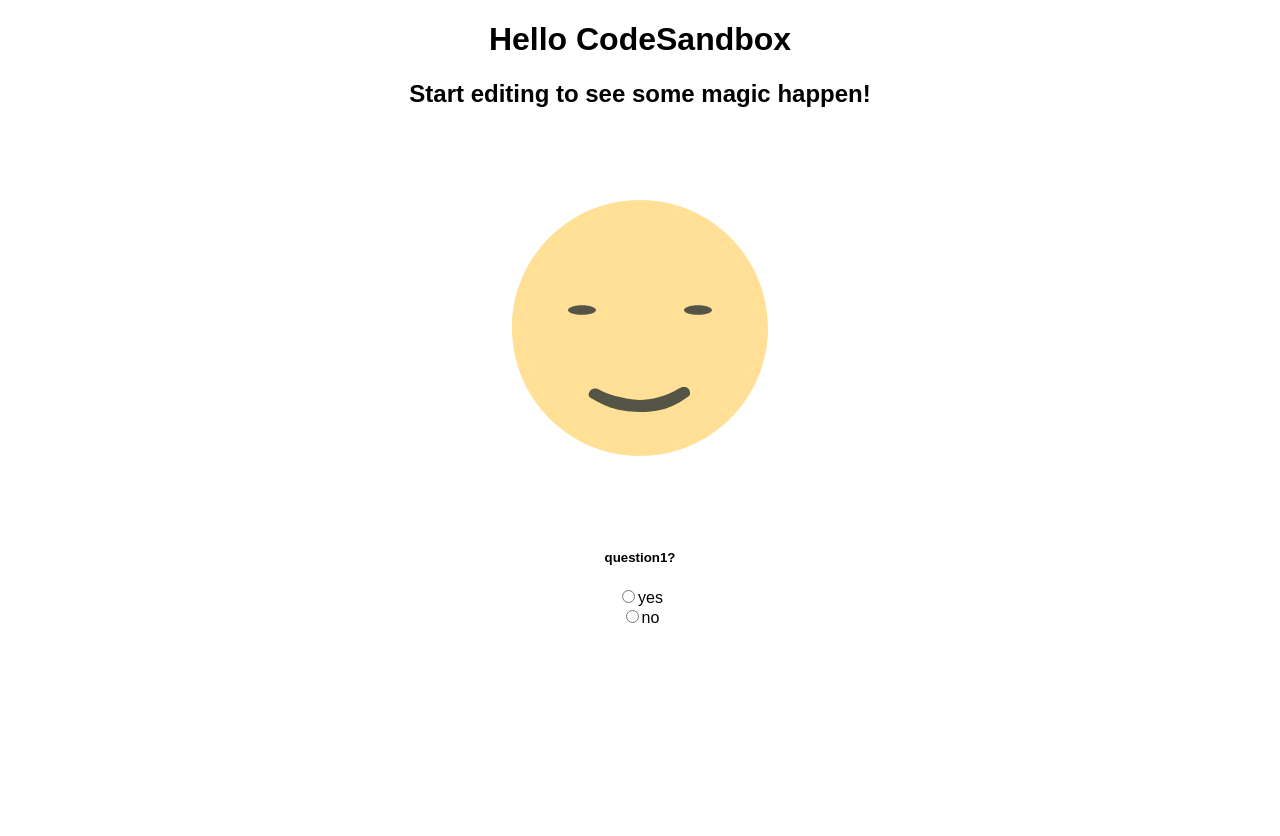
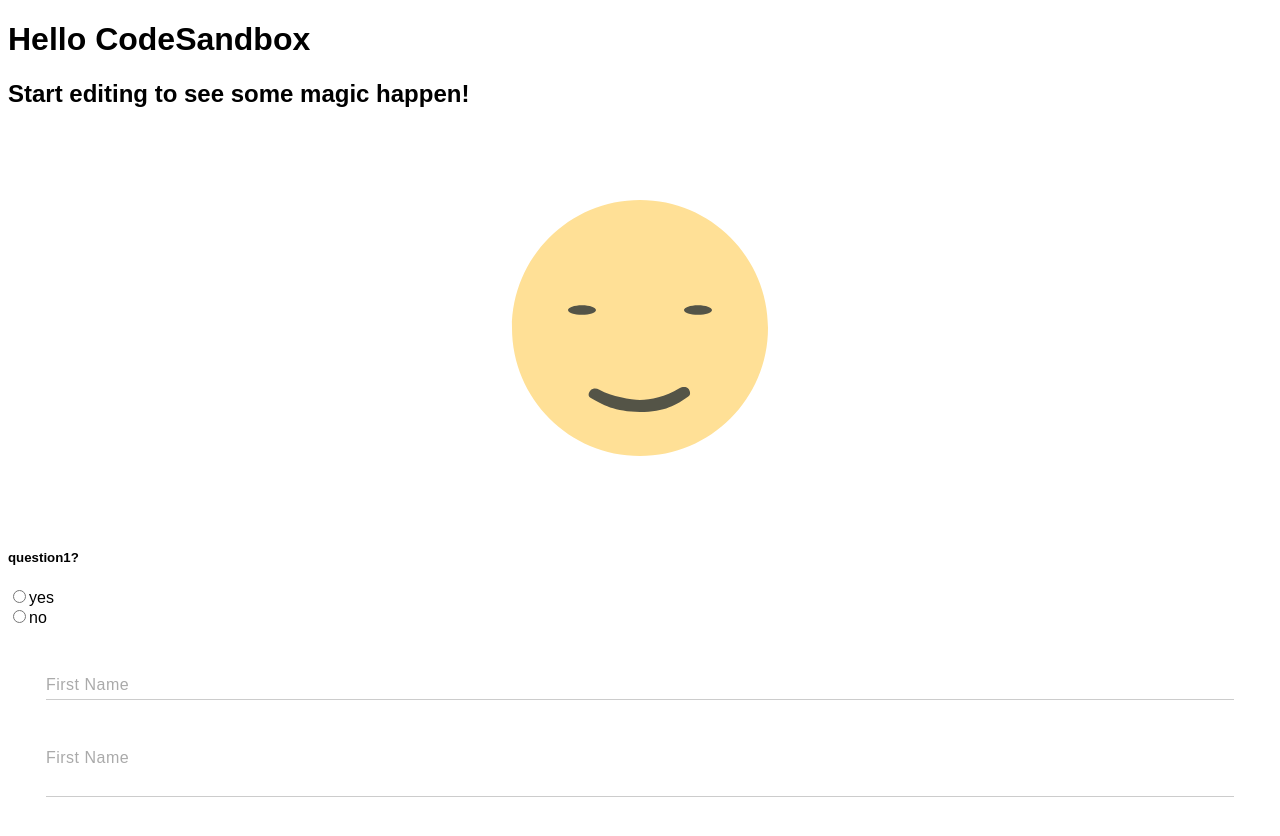
Before and after one commit to vinitecnico/lottiefiles-animation, a React (Create React App) app: page / in a window 1280 px wide. Shown: the top 836 px of the page. Before the commit the page ends 800 px from the top, so only its background shows below. Built offline with nearby package versions, Linux system fonts and the light colour scheme.

Commit message:
feat: created area

```diff
--- a/src/App.js
+++ b/src/App.js
@@ -83,6 +83,19 @@ export default function App() {
             <input type="submit" label="send" />
           </>
         )}
+
+        <div className="col-3 input-effect">
+          <input className="effect-16" type="text" placeholder="" />
+          <label>First Name</label>
+          <span className="focus-border"></span>
+        </div>
+
+        <div className="col-3 input-effect">
+          <textarea className="effect-16" type="text" placeholder="" />
+          <label>First Name</label>
+          <span className="focus-border"></span>
+        </div>
+
       </form>
     </div>
   );
--- a/src/styles.css
+++ b/src/styles.css
@@ -1,4 +1,82 @@
 .App {
   font-family: sans-serif;
-  text-align: center;
+  /* text-align: center; */
 }
+
+/* necessary to give position: relative to parent. */
+textarea,
+input[type="text"] {
+  caret-color: #4caf50;
+  font: 15px/24px "Lato", Arial, sans-serif;
+  color: #333;
+  width: 100%;
+  box-sizing: border-box;
+  letter-spacing: 1px;
+}
+
+textarea {
+  border: none;
+  overflow: auto;
+  outline: none;
+
+  -webkit-box-shadow: none;
+  -moz-box-shadow: none;
+  box-shadow: none;
+
+  resize: none; /*remove the resize handle on the bottom right*/
+}
+
+textarea:focus {
+  border-bottom: 0;
+}
+
+:focus {
+  outline: none;
+}
+
+.col-3 {
+  /* float: left; */
+  /* width: 27.33%; */
+  margin: 40px 3%;
+  position: relative;
+}
+
+.effect-16 {
+  border: 0;
+  padding: 4px 0;
+  border-bottom: 1px solid #ccc;
+  background-color: transparent;
+}
+
+.effect-16 ~ .focus-border {
+  position: absolute;
+  bottom: 0;
+  left: 0;
+  width: 0;
+  height: 2px;
+  background-color: #4caf50;
+  transition: 0.4s;
+}
+
+.effect-16:focus ~ .focus-border {
+  width: 100%;
+  transition: 0.4s;
+}
+
+.effect-16 ~ label {
+  position: absolute;
+  left: 0;
+  width: 100%;
+  top: 9px;
+  color: #aaa;
+  transition: 0.3s;
+  z-index: -1;
+  letter-spacing: 0.5px;
+}
+
+.effect-16:focus ~ label {
+  top: -16px;
+  font-size: 12px;
+  color: #4caf50;
+  transition: 0.3s;
+}
```
